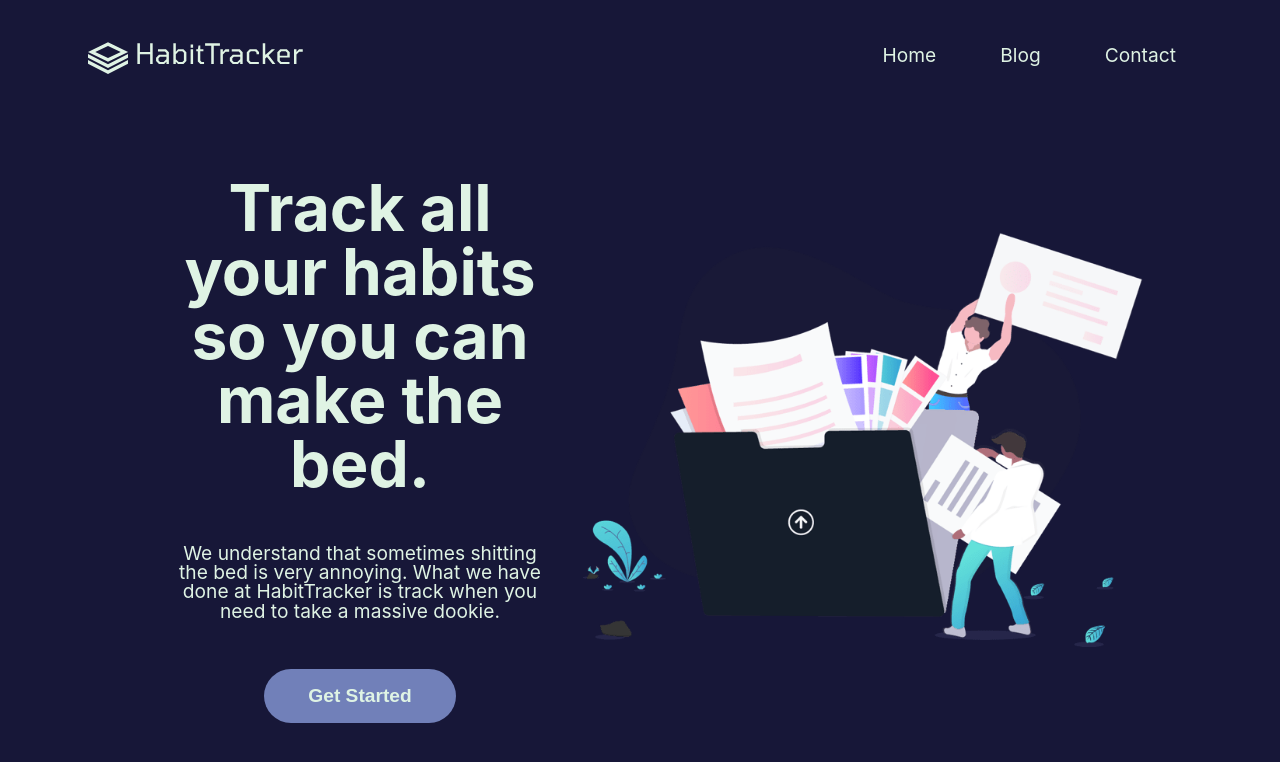
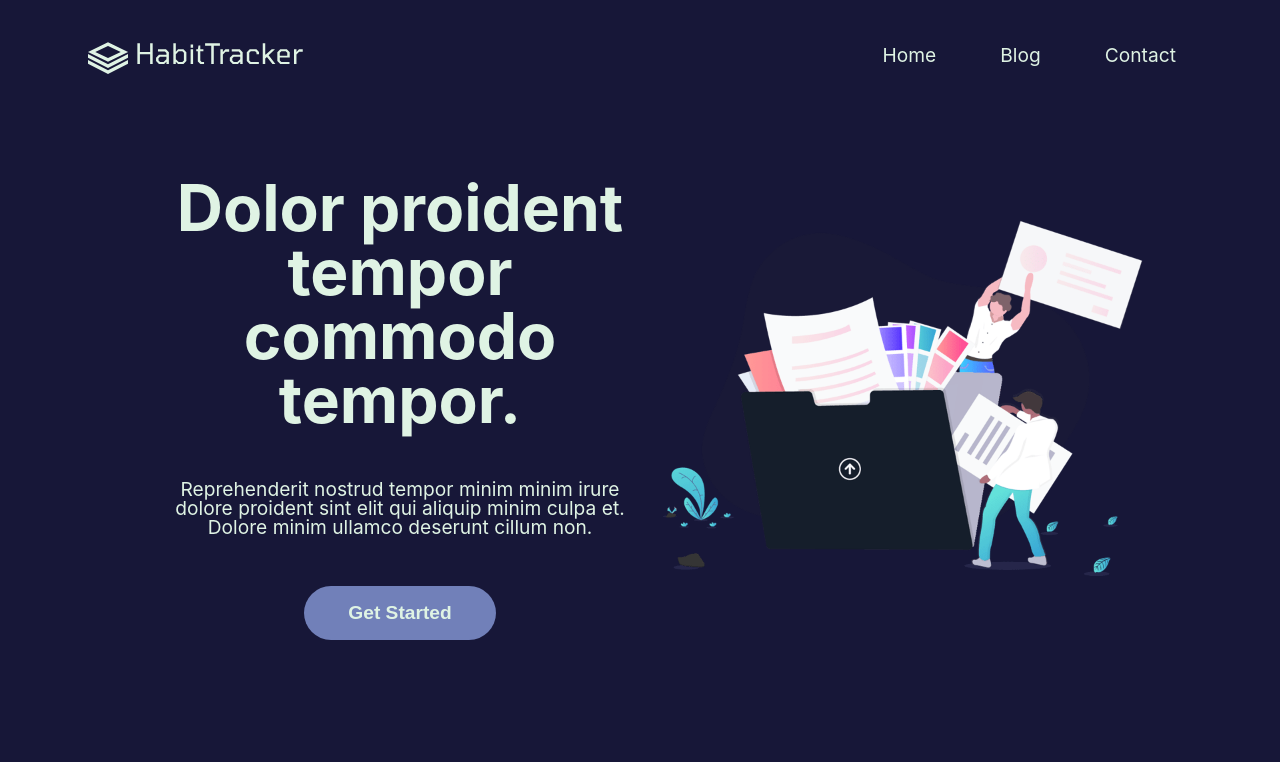
Before and after one commit to bayl0n/daily-habit-tracker, a React (Create React App) app in the folder client/: page / in a window 1280 px wide. Shown: the top 762 px of the page. Built offline with nearby package versions, Linux system fonts and the light colour scheme; the HTML template or start-up script is replaced by a standard one.

Commit message:
Added lorem ipsum text

```diff
--- a/client/src/App.js
+++ b/client/src/App.js
@@ -31,8 +31,8 @@ function App() {
             <img src={IntroImg} alt="intro" className="intro-img" />
           </section>
           <section className="intro-text-container">
-            <h1 className="intro-heading">Track all your habits so you can make the bed.</h1>
-            <p>We understand that sometimes shitting the bed is very annoying. What we have done at HabitTracker is track when you need to take a massive dookie.</p>
+            <h1 className="intro-heading">Dolor proident tempor commodo tempor.</h1>
+            <p>Reprehenderit nostrud tempor minim minim irure dolore proident sint elit qui aliquip minim culpa et. Dolore minim ullamco deserunt cillum non.</p>
             <button className="secondary-btn">Get Started</button>
           </section>
         </section>
--- a/client/src/styles/_components.scss
+++ b/client/src/styles/_components.scss
@@ -39,6 +39,7 @@ $logo-scale: 2;
     fill: $primary-light;
     width: 108px * $logo-scale;
     height: 20px * $logo-scale;
+    transition: fill 0.2s ease-in-out;
     &:hover {
         fill: $secondary-dark;
     }
--- a/client/src/styles/_elements.scss
+++ b/client/src/styles/_elements.scss
@@ -31,15 +31,16 @@ p {
 }
 
 .intro-container {
+    display: flex;
     margin-top: 4rem;
     text-align: center;
-    display: flex;
+    justify-content: space-around;
     flex-direction: row-reverse;
     align-items: center;
 }
 
 .intro-img {
-    width: 560px;
+    width: 480px;
 }
 
 .primary-btn {
```
Also changed, not shown: client/src/styles/style.css (+1 -1 lines).
